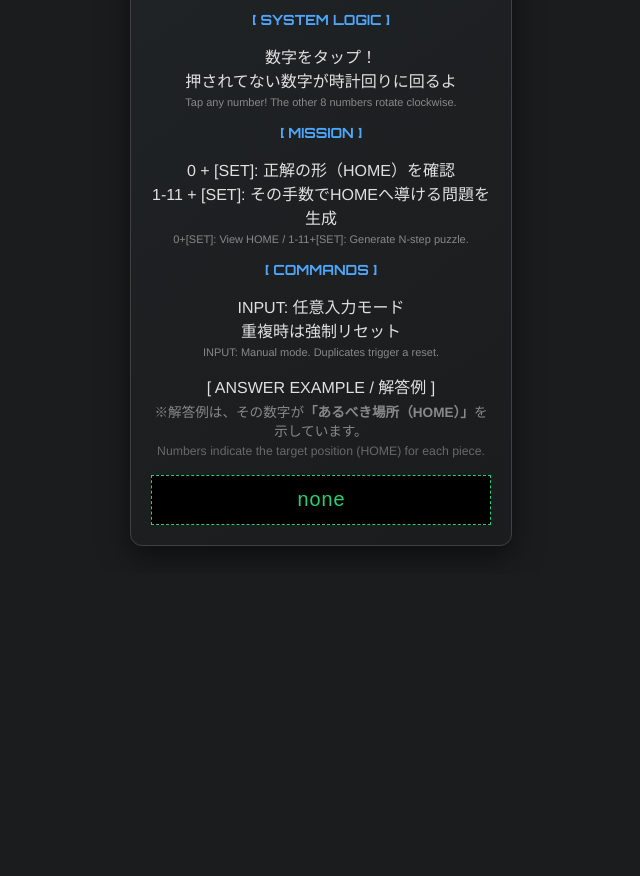
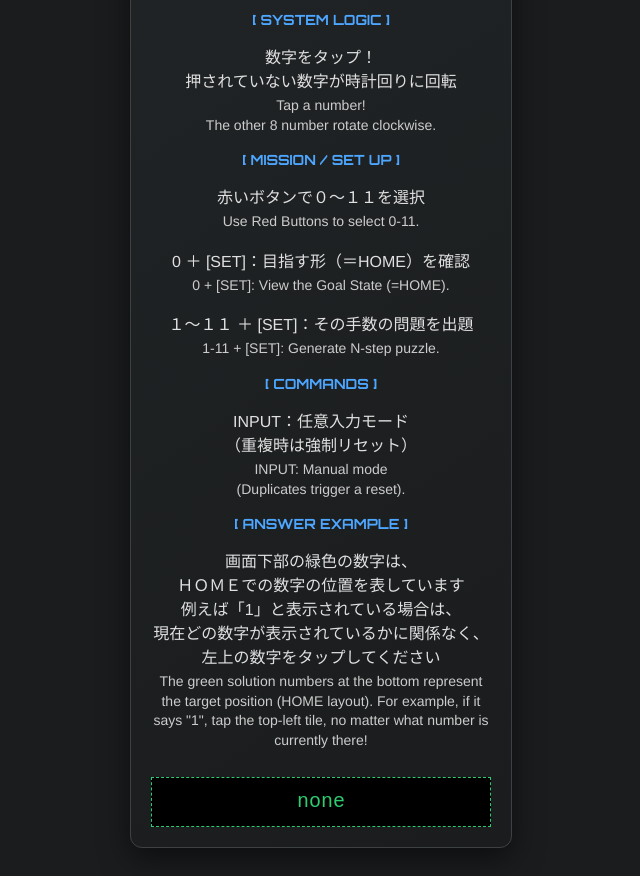
Before and after one commit to dasinyan/dasinyan.github.io, a plain HTML site: page index.html in a window 1280 px wide. Shown: the part 564-1440 px from the top of the page, without its empty margins (319-959 px from the left). Before the commit the page ends 1138 px from the top, so only its background shows below. Drawn offline with nearby package versions, Linux system fonts and the light colour scheme.

Commit message:
Add files via upload

```diff
--- a/index.html
+++ b/index.html
@@ -46,38 +46,61 @@
 <article id="torisetu">
   <section>
     <h3 class="label">[ SYSTEM LOGIC ]</h3>
-    <p>数字をタップ！<br>押されてない数字が時計回りに回るよ<br>
-    <span class="en">Tap any number! The other 8 numbers rotate clockwise.</span></p>
-  </section>
+    <p>
+      数字をタップ！<br>
+押されていない数字が時計回りに回転<br>
+      <span class="en">Tap a number! <br>
+The other 8 number rotate clockwise.</span>
+    </section>
 
   <section>
-    <h3 class="label label-mission">[ MISSION ]</h3>
-    <p>0 + [SET]: 正解の形（HOME）を確認<br>
-    1-11 + [SET]: その手数でHOMEへ導ける問題を生成<br>
-    <span class="en">0+[SET]: View HOME / 1-11+[SET]: Generate N-step puzzle.</span></p>
+    <h3 class="label label-mission">[ MISSION / SET UP ]</h3>
+    <p>
+      赤いボタンで０～１１を選択<br>
+      <span class="en">Use Red Buttons to select 0-11.</span>
+    </p>
+    <p>
+  0 ＋ [SET]：目指す形（＝HOME）を確認<br>
+  <span class="en">0 + [SET]: View the Goal State (=HOME).</span>
+</p>
+<p>
+  １～１１ ＋ [SET]：その手数の問題を出題<br>
+  <span class="en">1-11 + [SET]: Generate N-step puzzle.</span>
+</p>
   </section>
 
   <section>
     <h3 class="label label-command">[ COMMANDS ]</h3>
-    <p>INPUT: 任意入力モード<br>重複時は強制リセット<br>
-    <span class="en">INPUT: Manual mode. Duplicates trigger a reset.</span></p>
+    <p>
+      INPUT：任意入力モード<br>
+（重複時は強制リセット）<br>
+      <span class="en">INPUT: Manual mode<br>
+ (Duplicates trigger a reset).</span>
+    </p>
   </section>
 </article>
 
+<footer>
+  <section>
+    <h3 class="label">[ ANSWER EXAMPLE ]</h3>
+    <p>
+      画面下部の緑色の数字は、<br>
+ＨＯＭＥでの数字の位置を表しています<br>
+	例えば「1」と表示されている場合は、<br>
+現在どの数字が表示されているかに関係なく、<br>
+左上の数字をタップしてください<br>
+      <span class="en">
+         The green solution numbers at the bottom represent the target position (HOME layout). For example, if it says "1", tap the top-left tile, no matter what number is currently there!
+      </span>
+    </p>
+  </section>
 
-  <footer>
-  <div class="label-hint">[ ANSWER EXAMPLE / 解答例 ]</div>
-
-  <p style="font-size: 0.85em; color: #888; margin: 5px 0; line-height: 1.4;">
-    ※解答例は、その数字が<strong>「あるべき場所（HOME）」</strong>を示しています。<br>
-    <span style="font-size: 0.9em; opacity: 0.7;">Numbers indicate the target position (HOME) for each piece.</span>
-  </p>
-
-  <button type="button" id="kotae">none</button>
-  <button type="button" hidden id="kotae2">none</button>
-  <button type="button" hidden id="flinput">0</button>
+  <div style="margin-top: 15px;">
+    <button type="button" id="kotae">none</button>
+    <button type="button" hidden id="kotae2">none</button>
+    <button type="button" hidden id="flinput">0</button>
+  </div>
 </footer>
-
 </div>
 <audio id="sound-click" src="sound/click.mp3" preload="auto"></audio>
 <audio id="sound-complete" src="sound/complete.mp3" preload="auto"></audio>
--- a/style.css
+++ b/style.css
@@ -104,9 +104,13 @@ body {
 
 .en {
   display: block;
-  font-size: 11px;
-  color: #888;
+  /* フォントサイズを11pxから13px程度に引き上げ */
+  font-size: 14px;
+  /* 色を#888（グレー）から、より白に近い#cccなどへ明るく調整 */
+  color: #ccc;
   margin-top: 4px;
+  /* 日本語とのバランスを整えるための行間 */
+  line-height: 1.4;
 }
 
 /* 解答エリアの演出 */
```
